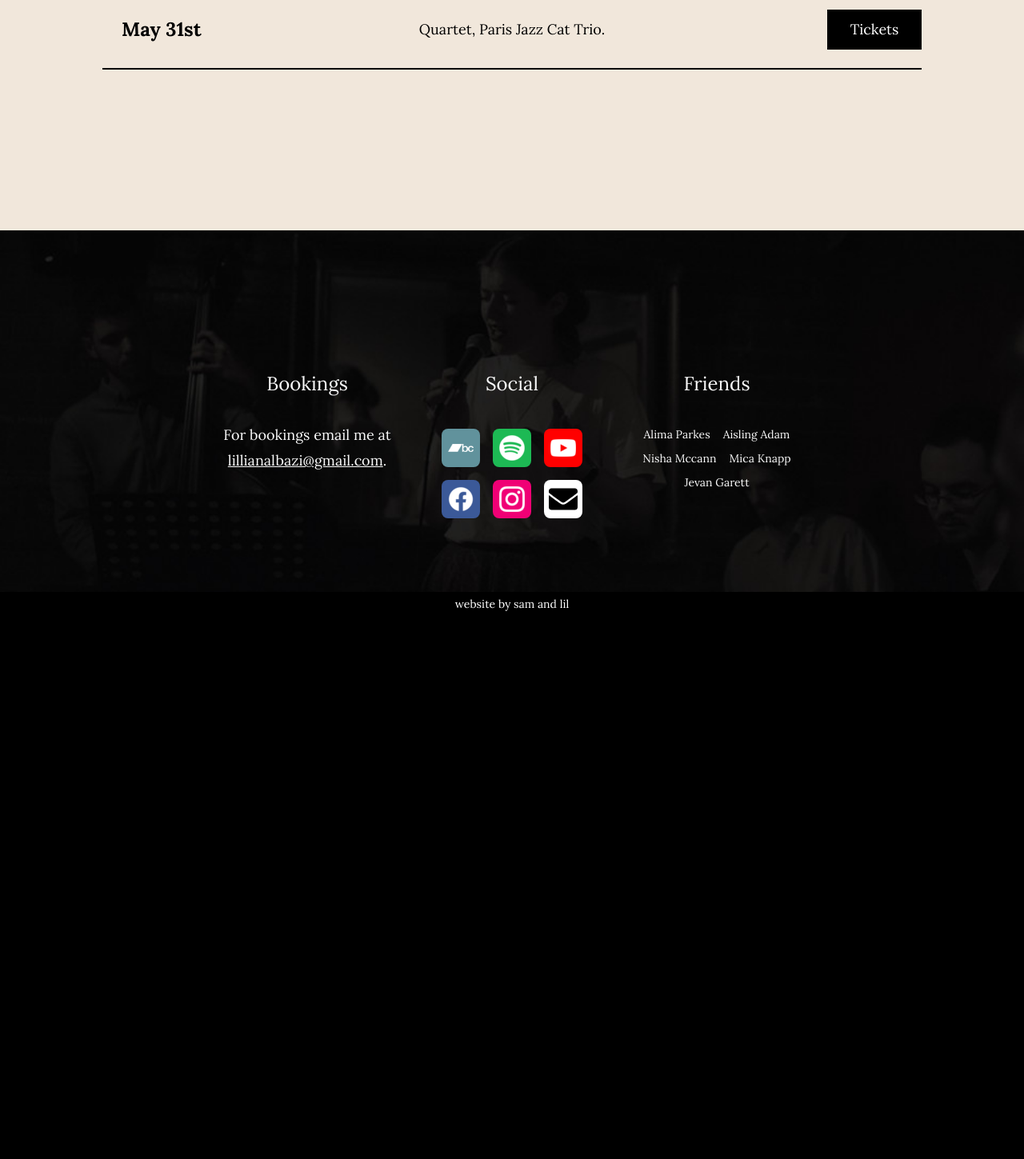
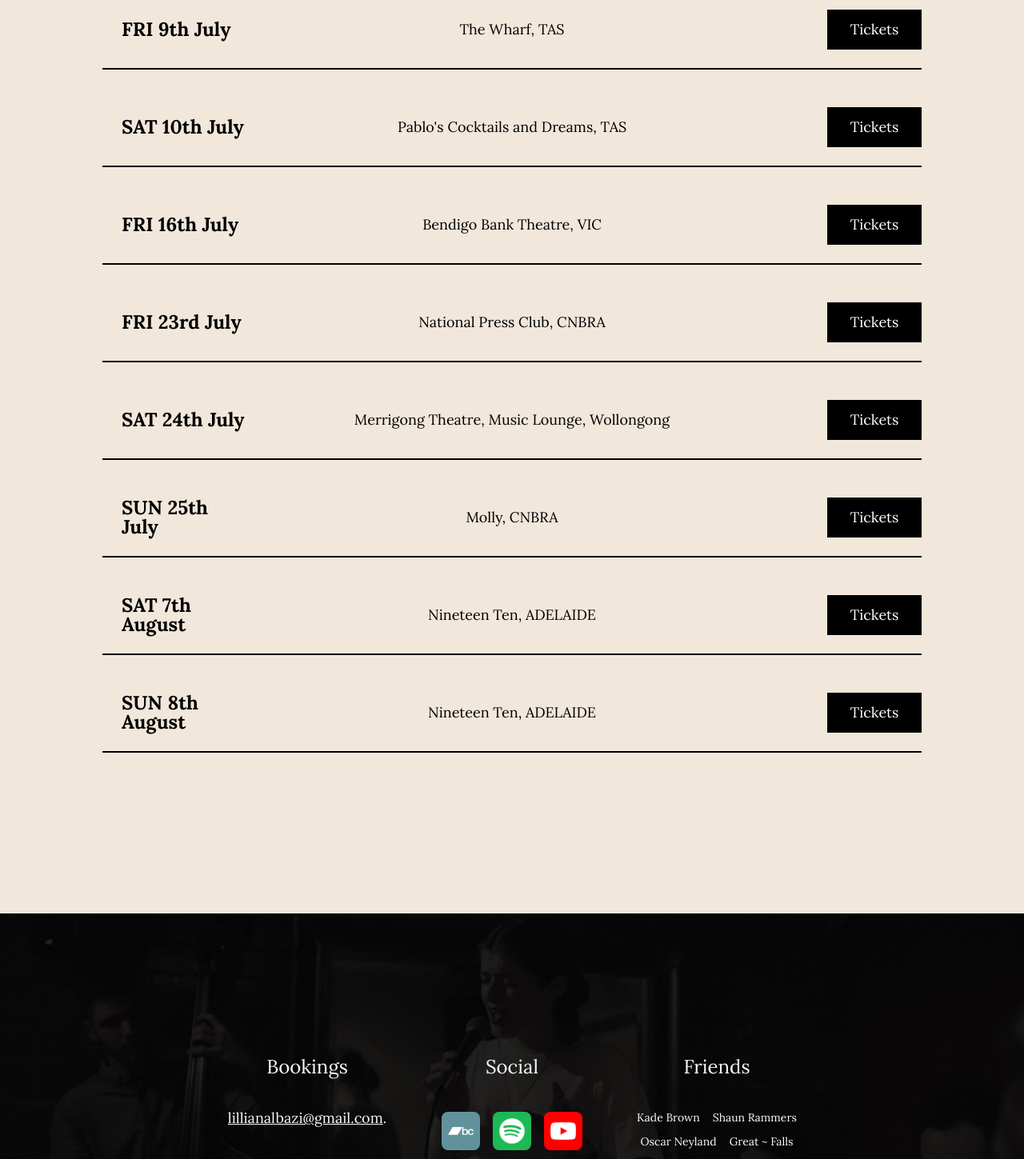
Before and after one commit to sam-s-maher/lillian-albazi, a React app: page / in a window 1280 px wide. Shown: the part 1330-2779 px from the top of the page at 80% size. Before the commit the page ends 2100 px from the top, so only its background shows below. Built offline with nearby package versions, Linux system fonts and the light colour scheme.

Commit message:
Almost there

```diff
--- a/src/components/album-cta/index.tsx
+++ b/src/components/album-cta/index.tsx
@@ -66,7 +66,7 @@ const AlbumCta = (props: IAlbumCtaProps) => {
                     </StyledHeadingDiv>
                     <StyledSubheadingDiv>
                         <Heading
-                            text={'AFTER IMAGE'}
+                            text={'AFTER-IMAGE'}
                             type={'h2'}
                             style={'h2'}
                             fontFamily={'scheherazade'}
--- a/src/components/app/index.tsx
+++ b/src/components/app/index.tsx
@@ -12,9 +12,9 @@ const App = (props: IAppProps) => {
     return (
         <div>
             <Header />
-            <AlbumCta id="album"/>
-            <GigList id="gigs"/>
-            <Contact id="contact"/>
+            <AlbumCta id="album" />
+            <GigList id="gigs" />
+            <Contact id="contact" />
             <FooterTag />
         </div>
     );
--- a/src/components/contact/index.tsx
+++ b/src/components/contact/index.tsx
@@ -62,7 +62,26 @@ const FriendsLi = Styled.li`
     ${css.centredFlexbox};
     margin: ${styles.padding.xxxs};
     font-size: ${styles.fontSize.small};
+    :hover {
+        color: ${styles.colours.theme.primaryHighlight};
+    }
 `;
+
+const friendsList: any = {
+    "Kade Brown": "https://kadebrown.bandcamp.com/album/frictions",
+    "Shaun Rammers": "https://shaunrammers.net/",
+    "Oscar Neyland": "https://www.oscarneylandmusic.com/",
+    "Great ~ Falls": "https://greatfallsaus.bandcamp.com/",
+    "Tom Allen-Graham": "https://tomallen-graham.bandcamp.com/",
+    "Holly Moore": "https://www.hollymooremusic.com/about"
+};
+
+const friendsListItems = () => {
+    return Object.keys(friendsList).map((key) => {
+        const friendUrl = friendsList[key];
+        return <FriendsLi key={key}><a href={friendUrl}>{key}</a></FriendsLi>;
+    })
+}
 
 interface IContactProps {
     id?: string;
@@ -80,7 +99,7 @@ const Contact = (props: IContactProps) => {
                     </StyledHeadingDiv>
                     <StyledContentDiv>
                         <StyledEmailDiv>
-                            For bookings email me at <a href={"mailto:" + SocialsUrls.Email} target="_blank"><u>lillianalbazi@gmail.com</u></a>.
+                            <a href={"mailto:" + SocialsUrls.Email} target="_blank"><u>lillianalbazi@gmail.com</u></a>.
                         </StyledEmailDiv>
                     </StyledContentDiv>
                 </StyledSectionDiv>
@@ -98,11 +117,7 @@ const Contact = (props: IContactProps) => {
                     </StyledHeadingDiv>
                     <StyledContentDiv>
                         <FriendsUl>
-                            <FriendsLi>Alima Parkes</FriendsLi>
-                            <FriendsLi>Aisling Adam</FriendsLi>
-                            <FriendsLi>Nisha Mccann</FriendsLi>
-                            <FriendsLi>Mica Knapp</FriendsLi>
-                            <FriendsLi>Jevan Garett</FriendsLi>
+                            {friendsListItems()}
                         </FriendsUl>
                     </StyledContentDiv>
                 </StyledSectionDiv>
--- a/src/components/gig-list-item/index.tsx
+++ b/src/components/gig-list-item/index.tsx
@@ -72,6 +72,7 @@ const StyledHr = Styled.hr`
 interface IGigListItemProps {
     date: string;
     text: string;
+    url: string;
     buttonText?: string;
 }
 
@@ -79,7 +80,8 @@ const GigListItem = (props: IGigListItemProps) => {
     const {
         date,
         text,
-        buttonText
+        buttonText,
+        url
     } = props;
 
     var buttonTextToDisplay = buttonText || "Tickets";
@@ -102,11 +104,13 @@ const GigListItem = (props: IGigListItemProps) => {
                     </StyledItemContentDiv>
                 </StyledItemDiv>
                 <StyledItemDiv justifyContent={"flex-end"}>
-                    <StyledItemButtonDiv
-                        colour={styles.colours.theme.tertiaryText}
-                        backgroundColour={styles.colours.theme.tertiaryBase}>
-                        {buttonTextToDisplay}
-                    </StyledItemButtonDiv>
+                    <a href={url}>
+                        <StyledItemButtonDiv
+                            colour={styles.colours.theme.tertiaryText}
+                            backgroundColour={styles.colours.theme.tertiaryBase}>
+                            {buttonTextToDisplay}
+                        </StyledItemButtonDiv>
+                    </a>
                 </StyledItemDiv>
             </StyledItemInfoDiv>
             <StyledHrDiv>
--- a/src/components/gig-list/index.tsx
+++ b/src/components/gig-list/index.tsx
@@ -20,6 +20,31 @@ const StyledListDiv = Styled.div`
     padding: ${styles.padding.s} 0;
 `;
 
+class GigItem {
+    date: string;
+    text: string;
+    url: string;
+
+    constructor(date: string, text: string, url: string) {
+        this.date = date;
+        this.text = text;
+        this.url = url;
+    }
+}
+
+const gigList: GigItem[] = [
+    new GigItem("SAT 26th June", "JAZZLAB, VIC", "https://jazzlab.club/1753-lillian-albazi-after-image-album-launch"),
+    new GigItem("SUN 4th July", "Brisbane Jazz Club, QLD", "https://www.google.com"),
+    new GigItem("FRI 9th July", "The Wharf, TAS", "https://www.google.com"),
+    new GigItem("SAT 10th July", "Pablo's Cocktails and Dreams, TAS", "https://www.google.com"),
+    new GigItem("FRI 16th July", "Bendigo Bank Theatre, VIC", "https://www.google.com"),
+    new GigItem("FRI 23rd July", "National Press Club, CNBRA", "https://www.google.com"),
+    new GigItem("SAT 24th July", "Merrigong Theatre, Music Lounge, Wollongong", "https://www.google.com"),
+    new GigItem("SUN 25th July", "Molly, CNBRA", "https://www.google.com"),
+    new GigItem("SAT 7th August", "Nineteen Ten, ADELAIDE", "https://www.google.com"),
+    new GigItem("SUN 8th August", "Nineteen Ten, ADELAIDE", "https://www.google.com"),
+];
+
 interface IGigListProps {
     id?: string;
 }
@@ -31,18 +56,13 @@ const GigList = (props: IGigListProps) => {
         <StyledGigListDiv id={id}>
             <StyledListDiv>
                 <GigListItemHeader />
-                <GigListItem
-                    date={"March 10th"}
-                    text={"Quartet, Paris Jazz Cat Quintet"}
-                />
-                <GigListItem
-                    date={"April 6th"}
-                    text={"Quartet, Paris Jazz Cat Quartet. w/ Hiroki"}
-                />
-                <GigListItem
-                    date={"May 31st"}
-                    text={"Quartet, Paris Jazz Cat Trio."}
-                />
+                {gigList.map((item, i) =>
+                    <GigListItem
+                        key={i}
+                        date={item.date}
+                        text={item.text}
+                        url={item.url}
+                    />)}
             </StyledListDiv>
         </StyledGigListDiv>
     );
--- a/src/components/header/index.tsx
+++ b/src/components/header/index.tsx
@@ -63,16 +63,6 @@ const StyledIconImg = Styled(StyledImg)`
     max-height: 32px;
 `;
 
-// const StyledIconImg = Styled(StyledImg)`
-//     max-width: 32px;
-//     max-height: 32px;
-//     :hover {
-//         border: 1px solid red;
-//         margin: -1px;
-//         border-radius: 100%;
-//     }
-// `;
-
 interface IHeaderProps {}
 
 const Header = (props: IHeaderProps) => {
@@ -82,7 +72,6 @@ const Header = (props: IHeaderProps) => {
                 <div>
                     <nav>
                         <StyledUl>
-                            <li><StyledLink href="#album">Listen</StyledLink></li>
                             <li><StyledLink href="#gigs">Gigs</StyledLink></li>
                             <li><StyledLink href="#contact">Contact</StyledLink></li>
                         </StyledUl>
```
Also changed, not shown: src/components/friends/index.tsx (deleted, +0 -47 lines).
